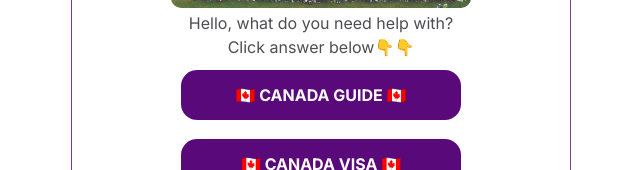
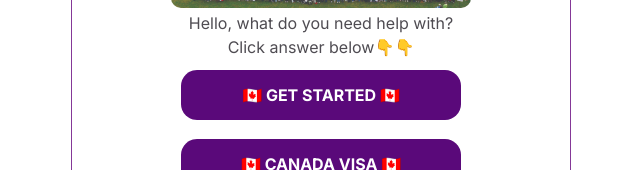
Before and after one commit to frupreneur/travel-guide, a Next.js app: page / in a window 1280 px wide. Shown: the part 364-534 px from the top of the page, without its empty margins (319-959 px from the left). Built offline with nearby package versions, Linux system fonts and the light colour scheme.

Commit message:
updated get started

```diff
--- a/app/page.js
+++ b/app/page.js
@@ -25,7 +25,7 @@ export default function Home() {
             Click answer below👇👇
           </h3>
           <Link href="https://travel.thewordmixer.com/2023/05/high-paying-jobs-in-canada-for.html">
-            🇨🇦 CANADA GUIDE 🇨🇦
+            🇨🇦 GET STARTED 🇨🇦
           </Link>
           <Link href="https://travel.thewordmixer.com/2023/05/how-to-apply-for-canada-visa-100.html">
             🇨🇦 CANADA VISA 🇨🇦{" "}
```
